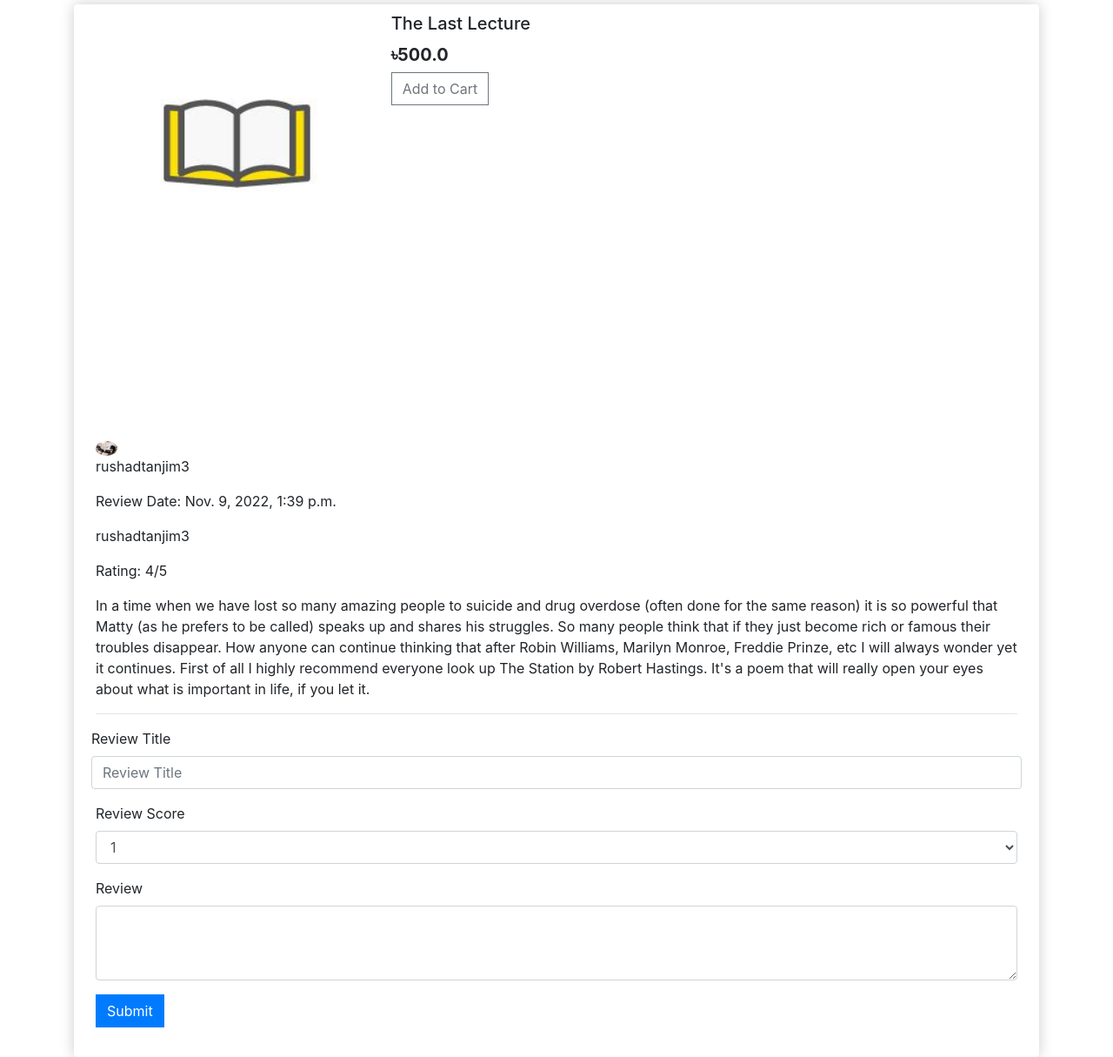
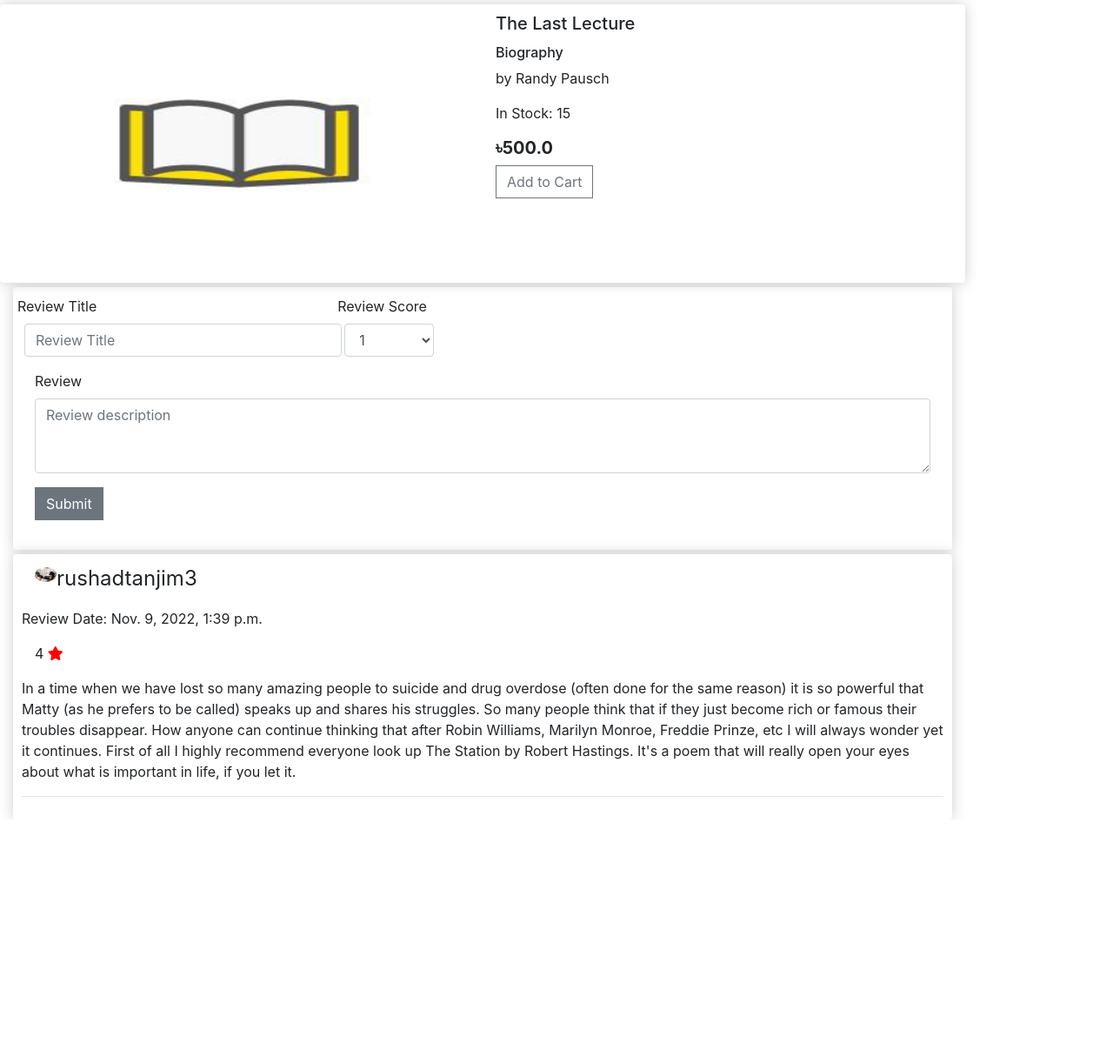
Before and after one commit to rushad01/online_bookshop, a Django app: page /profiles/product/2 in a window 1280 px wide. Shown: the part 70-1285 px from the top of the page at 87% size. After the commit the page ends 1012 px from the top, so only its background shows below. Run offline with Django 4.2, Linux system fonts and the light colour scheme; a user stored in the database is signed in; data comes from the database, SQL or seed files in the repository; both versions use the stored data as it was after the commit; some libraries are stand-ins or nearby versions.

Commit message:
Improved Profile page

```diff
--- a/profiles/filters.py
+++ b/profiles/filters.py
@@ -8,4 +8,5 @@ class ProductFilter(django_filters.FilterSet):
         model = Product
         fields = {'genres': ['exact'],
                   'digital': ['exact'],
-                  'product_name': ['icontains'], }
+                  'product_name': ['icontains'],
+                  'author_name': ['icontains']}
--- a/profiles/templates/profiles/base.html
+++ b/profiles/templates/profiles/base.html
@@ -1,4 +1,5 @@
 {% load static %}
+{% load profiles_extras %}
 <html lang="en">
     <head>
         <meta charset="UTF-8" />
--- a/profiles/templates/profiles/edit_profile.html
+++ b/profiles/templates/profiles/edit_profile.html
@@ -7,8 +7,9 @@
                 <form method="post" enctype="multipart/form-data">
                     {% csrf_token %}
                     <fieldset class="form-group justify-content-center">
-                        <legend class="border-bottom mb-4 text-center">
-                            {{ user.username }} Profile
+                        <legend class="border-bottom mb-4 text-center"
+                                style="background-color:#087889;">
+                            {{ user.username }} PROFILE
                         </legend>
                         {{ u_form|crispy }}
                         {{ p_form|crispy }}
--- a/profiles/templates/profiles/product.html
+++ b/profiles/templates/profiles/product.html
@@ -1,16 +1,19 @@
 {% extends "profiles/base.html" %}
 {% block content %}
-    <div class="container">
+    <div class="container row">
         <div class="col-lg box-element">
-            <div class="col-md-6 col-sm-6 row">
-                <div class="col-sm">
+            <div class="row">
+                <div class="col-md-6">
                     <img src="{{ book.product_pic.url }}"
                          class="card-img-top"
                          style="width: 100%;
                                 height: 300px;"/>
                 </div>
-                <div>
+                <div class="col-md-6">
                     <h5 class="card-title">{{ book.product_name }}</h5>
+                    <h6>{{ book.genres }}</h6>
+                    <p>by   {{ book.author_name }}</p>
+                    <p>In Stock: {{ book.quantity }}</p>
                     <h5>
                         <strong>&#2547;{{ book.price }}</strong>
                     </h5>
@@ -21,47 +24,25 @@
                     </button>
                 </div>
             </div>
+        </div>
         <br>
-            <br>
-            <br>
-            <br>
-            <br>
-            <br>
-            <br>
-            <br>
+        <hr>
         <div class="container">
-                {% for rating in ratings %}
-                    <div>
-                        <img class="rounded-circle"
-                             style="width:25px;
-                                    margin-right: 2px;
-                                    display: inline-block;"
-                             src="{{ rating.user.profile.profile_pic.url }}">
-                        <p>{{ rating.user }}</p>
-                    </div>
-                    <h6 class="card-title">{{ rating.title }}</h6>
-                    <p>Review Date: {{ rating.rated_date }}</p>
-                    <p>{{ rating.user }}</p>
-                    <p>Rating: {{ rating.rating }}/5</p>
-                    <p>{{ rating.review }}</p>
-                    <hr>
-                {% endfor %}
-            </div>
-            <div class="row">
-                <div class="container">
+            <div class="box-element">
                 {% if user.is_authenticated %}
                     <div class="container">
                         <form id="review-form">
+                            <div class="row">
                                 <div class="form-group form-row">
                                     <label>Review Title</label>
                                     <input type="text"
-                                           class="form-control"
+                                           class="form-control ml-2"
                                            name="review_title"
                                            placeholder="Review Title">
                                 </div>
                                 <div class="form-group">
                                     <label>Review Score</label>
-                                    <select class="form-control" name="review_score">
+                                    <select class="form-control ml-2" name="review_score">
                                         <option>
                                             1
                                         </option>
@@ -79,15 +60,42 @@
                                         </option>
                                     </select>
                                 </div>
+                            </div>
                             <div class="form-group">
                                 <label>Review</label>
-                                    <textarea class="form-control" name="review_text" rows="3"></textarea>
+                                <textarea class="form-control mt-0"
+                                          name="review_text"
+                                          rows="3"
+                                          placeholder="Review description"></textarea>
                             </div>
-                                <button type="submit" class="btn btn-primary mb-2">Submit</button>
+                            <button type="submit" class="btn btn-secondary mb-2">Submit</button>
                         </form>
                     </div>
                 {% endif %}
             </div>
+        </div>
+        <div class="container">
+            <div class="box-element">
+                {% for rating in ratings %}
+                    <div>
+                        <legend class="container" style="display:block;">
+                            <img class="rounded-circle"
+                                 style="width:25px; float:left; margin-top:12px; margin-top:5px; "
+                                 src="{{ rating.user.profile.profile_pic.url }}">
+                            <p >{{ rating.user }}</p>
+                        </legend>
+                    </div>
+                    <h6 class="card-title">{{ rating.title }}</h6>
+                    <p>Review Date: {{ rating.rated_date }}</p>
+                    <div class="container">
+                        {% for i in rating.rating %}
+                            <p style="display:inline-block">{{i }}</p>
+                            <i class="fa fa-star  checked"></i>
+                        {% endfor %}
+                    </div>
+                    <p>{{ rating.review }}</p>
+                    <hr>
+                {% endfor %}
             </div>
         </div>
         <script>
@@ -131,8 +139,8 @@
                 }).then((res) => res.json())
                 .then((data) =>
                 {
-                    location.reload();
-                })
+                    window.location.reload();
+                });
             }
         </script>
     {% endblock content %}
--- a/profiles/views.py
+++ b/profiles/views.py
@@ -427,7 +427,11 @@ def processReview(request):
         review_score = data['formReviewData']['review_score']
         review_text = data['formReviewData']['review_text']
         rating, updated = Rating.objects.update_or_create(
-            user=customer, product=book, title=review_title, rating=review_score, review=review_text)
+            user=customer, product=book)
+        rating.title = review_title
+        rating.rating = review_score
+        rating.review = review_text
+        rating.save()
     else:
         print("User not logged in..")
     print(data)
--- a/shop/models.py
+++ b/shop/models.py
@@ -59,6 +59,7 @@ class Product(models.Model):
         ('Young adult', 'Young adult'),
     ]
     product_name = models.CharField(blank=True, max_length=255)
+    author_name = models.CharField(blank=True, max_length=255)
     price = models.FloatField(blank=True, null=True, default=1)
     digital = models.BooleanField(default=False, null=True, blank=False)
     genres = models.CharField(
--- a/static/css/main.css
+++ b/static/css/main.css
@@ -87,3 +87,47 @@
 .hidden {
 	display: none !important;
 }
+
+.checked {
+	color: red;
+}
+
+.fa-facebook {
+	font-size: 32px;
+	margin-left: 5px;
+	display: inline-block;
+}
+
+.fa-twitter {
+	font-size: 32px;
+	margin-left: 5px;
+	display: inline-block;
+}
+
+.fa-github {
+	font-size: 32px;
+	margin-left: 5px;
+	display: inline-block;
+}
+
+.fa-linkedin {
+	font-size: 32px;
+	margin-left: 5px;
+	display: inline-block;
+}
+
+.fa-facebook:hover{
+	color: rgba(59, 89, 152, .7);
+}
+
+.fa-twitter:hover {
+	color: rgba(0, 172, 237, .7);
+}
+
+.fa-github:hover {
+	color: rgba(172, 0, 0, .7);
+}
+
+.fa-linkedin:hover{
+	color:rgba(148, 108, 171, 0.7)
+}
```
Also changed, not shown: profiles/forms.py (+8 -6 lines), profiles/templates/profiles/home.html (+28 -1 lines), profiles/templates/profiles/login.html (+11 -4 lines), profiles/templates/profiles/profile.html (+25 -2 lines), profiles/templates/profiles/register.html (+5 -4 lines), profiles/templatetags/profiles_extras.py (added, +15 -0 lines), shop/views.py (+6 -2 lines), db.sqlite3, profiles/templatetags/__init__.py (added), shop/migrations/0005_product_author_name.py (added). Lines whose indentation alone changed are shown as unchanged.
